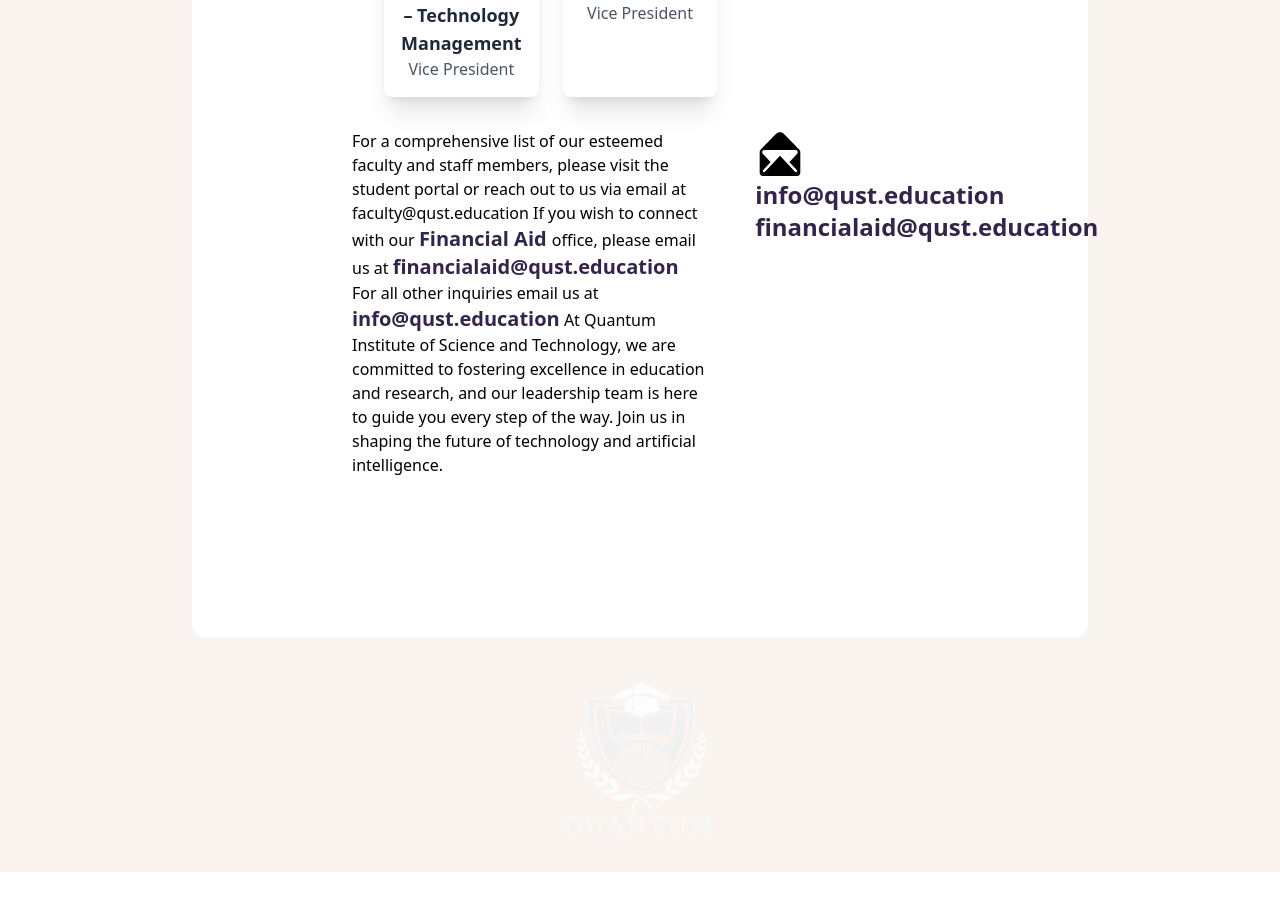
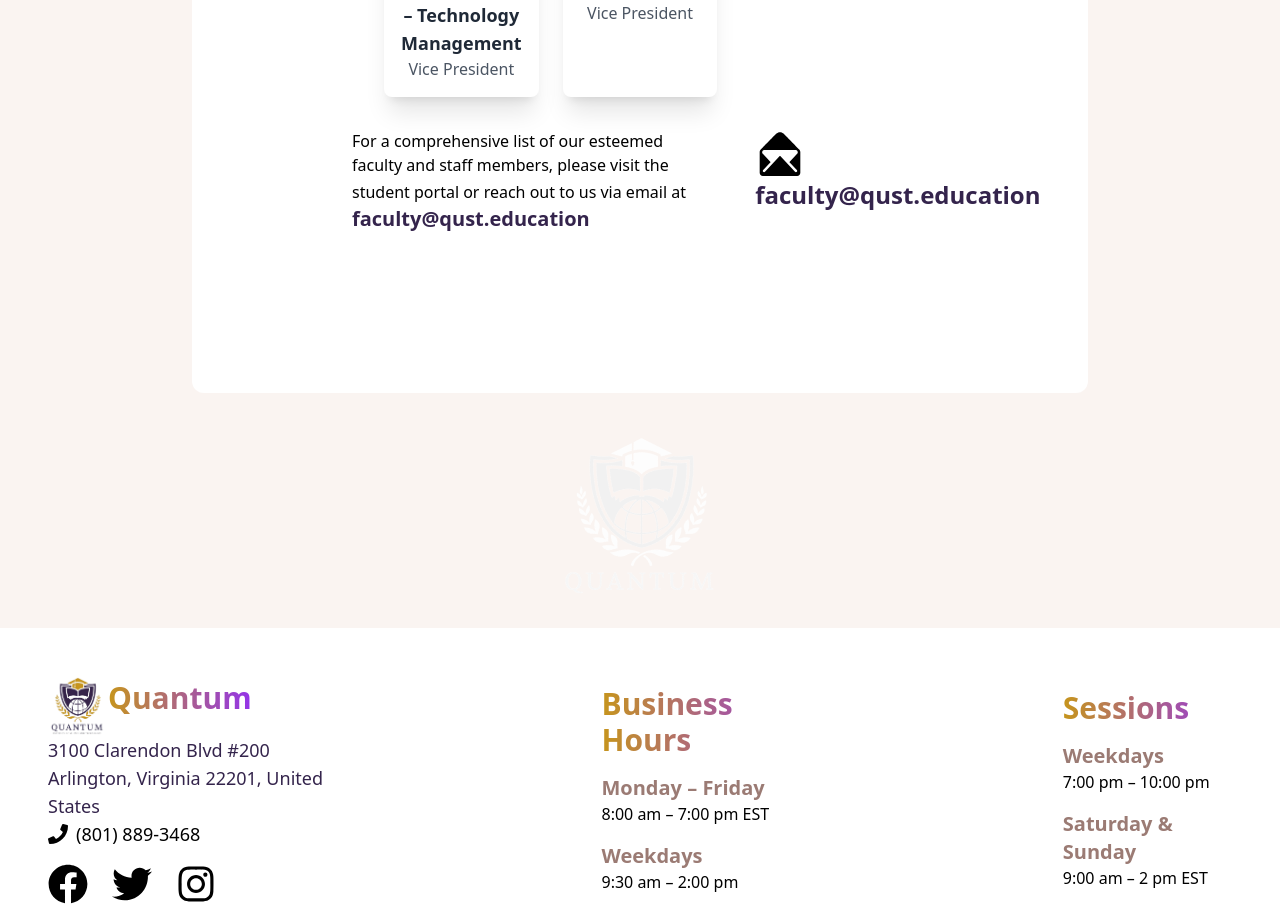
Before and after one commit to shejanNizam/quantum-education, a Next.js app: page /about-us/leadership-staff in a window 1280 px wide. Shown: the part 1224-2144 px from the top of the page. Built offline with nearby package versions, Linux system fonts and the light colour scheme.

Commit message:
add some changes

```diff
--- a/src/app/about-us/leadership-staff/page.js
+++ b/src/app/about-us/leadership-staff/page.js
@@ -85,33 +85,15 @@ export default function LeadershipStaffPage() {
           <p className=" w-[70%] ">
             For a comprehensive list of our esteemed faculty and staff members,
             please visit the student portal or reach out to us via email at
-            faculty@qust.education If you wish to connect with our{" "}
             <span className="font-bold text-xl text-primary">
-              {" "}
-              Financial Aid{" "}
+              {"  "} faculty@qust.education
             </span>
-            office, please email us at{" "}
-            <span className="font-bold text-xl text-primary">
-              financialaid@qust.education
-            </span>{" "}
-            <br />
-            For all other inquiries email us at{" "}
-            <span className="font-bold text-xl text-primary">
-              info@qust.education
-            </span>{" "}
-            At Quantum Institute of Science and Technology, we are committed to
-            fostering excellence in education and research, and our leadership
-            team is here to guide you every step of the way. Join us in shaping
-            the future of technology and artificial intelligence.
           </p>
           <div className=" w-[30%] ">
             <IoIosMailOpen className="w-[50px] h-[50px]" />
 
             <p className="text-2xl text-primary font-bold ">
-              info@qust.education
-            </p>
-            <p className="text-2xl text-primary font-bold ">
-              financialaid@qust.education
+              faculty@qust.education
             </p>
           </div>
         </div>
--- a/src/app/academics/workforce-accelerator/fintech/page.js
+++ b/src/app/academics/workforce-accelerator/fintech/page.js
@@ -1,5 +1,5 @@
 import WorkforceAcceleratorComp from "@/lib/WorkforceAcceleratorComp";
-import FINTECH_IMG from "../../../../assets/academics/workforce-accelerator/quantum_fintech_img.webp";
+import FINTECH_IMG from "../../../../assets/news_events/news_img.png";
 
 import { getMetadata } from "@/lib/utils";
 export async function generateMetadata() {
--- a/src/app/contact/page.jsx
+++ b/src/app/contact/page.jsx
@@ -1,13 +1,15 @@
+"use client";
+
 import Image from "next/image";
 
 import ContactFormComp from "@/lib/ContactFormComp";
 import { FaEnvelope, FaMapMarkerAlt, FaPhone } from "react-icons/fa";
 import CONTACT_IMAGE from "../../assets/about_us/contact_img.webp";
 
-import { getMetadata } from "@/lib/utils";
-export async function generateMetadata() {
-  return getMetadata({ title: "Contact - Quantum Institute" });
-}
+// import { getMetadata } from "@/lib/utils";
+// export async function generateMetadata() {
+//   return getMetadata({ title: "Contact - Quantum Institute" });
+// }
 
 export default function ContactPage() {
   return (
@@ -27,7 +29,12 @@ export default function ContactPage() {
 
         <div className="grid grid-cols-1 md:grid-cols-3 gap-8 p-8 bg-gray-50 my-12">
           {/* Address Section */}
-          <div className="flex items-center gap-4">
+          <a
+            href="https://www.google.com/maps/search/?api=1&query=3100+Clarendon+Blvd,+%23200+Arlington,+VA"
+            target="_blank"
+            rel="noopener noreferrer"
+            className="flex items-center gap-4"
+          >
             <div className="w-16 h-16 flex items-center justify-center bg-primary/80 hover:bg-primary text-white rounded-3xl">
               <FaMapMarkerAlt className="text-2xl" />
             </div>
@@ -37,10 +44,13 @@ export default function ContactPage() {
                 3100 Clarendon Blvd, #200 Arlington, VA
               </p>
             </div>
-          </div>
+          </a>
 
           {/* Email Section */}
-          <div className="flex items-center gap-4">
+          {/* <a
+            href="mailto:info@qust.education"
+            className="flex items-center gap-4"
+          >
             <div className="w-16 h-16 flex items-center justify-center bg-primary/80 hover:bg-primary text-white rounded-3xl">
               <FaEnvelope className="text-2xl" />
             </div>
@@ -48,10 +58,26 @@ export default function ContactPage() {
               <h3 className="customSubHeading">Email us</h3>
               <p className="text-sm text-gray-600">info@qust.education</p>
             </div>
-          </div>
+          </a> */}
+
+          <a
+            href="mailto:info@qust.education"
+            onClick={(e) => {
+              window.location.href = "mailto:info@qust.education";
+            }}
+            className="flex items-center gap-4"
+          >
+            <div className="w-16 h-16 flex items-center justify-center bg-primary/80 hover:bg-primary text-white rounded-3xl">
+              <FaEnvelope className="text-2xl" />
+            </div>
+            <div>
+              <h3 className="customSubHeading">Email us</h3>
+              <p className="text-sm text-gray-600">info@qust.education</p>
+            </div>
+          </a>
 
           {/* Phone Section */}
-          <div className="flex items-center gap-4">
+          <a href="tel:801-889-3468" className="flex items-center gap-4">
             <div className="w-16 h-16 flex items-center justify-center bg-primary/80 hover:bg-primary text-white rounded-3xl">
               <FaPhone className="text-2xl" />
             </div>
@@ -59,7 +85,7 @@ export default function ContactPage() {
               <h3 className="customSubHeading">Call us</h3>
               <p className="text-sm text-gray-600">801-889-3468</p>
             </div>
-          </div>
+          </a>
         </div>
       </div>
     </>
--- a/src/components/Footer.js
+++ b/src/components/Footer.js
@@ -135,7 +135,7 @@ export default function Footer() {
             >
               {/* Social Media Icons */}
               <motion.a
-                href="https://facebook.com"
+                href="https://www.facebook.com/quantum.uni"
                 target="_blank"
                 rel="noopener noreferrer"
                 className="hover:text-primary"
@@ -161,7 +161,7 @@ export default function Footer() {
                 <FaTwitter className="w-10 h-10" />
               </motion.a>
               <motion.a
-                href="https://instagram.com"
+                href="https://www.instagram.com/quantum.uni/#"
                 target="_blank"
                 rel="noopener noreferrer"
                 className="hover:text-primary"
--- a/src/lib/ContactFormComp.js
+++ b/src/lib/ContactFormComp.js
@@ -25,14 +25,14 @@ export default function ContactFormComp() {
               <FaLinkedin className="w-16 h-16 hover:text-primary" />
             </Link>
             <Link
-              href="https://instagram.com"
+              href="https://www.instagram.com/quantum.uni/#"
               target="_blank"
               rel="noopener noreferrer"
             >
               <FaInstagram className="w-16 h-16 hover:text-primary" />
             </Link>
             <Link
-              href="https://facebook.com"
+              href="https://www.facebook.com/quantum.uni"
               target="_blank"
               rel="noopener noreferrer"
             >
--- a/src/lib/ContactUsComp.js
+++ b/src/lib/ContactUsComp.js
@@ -30,12 +30,14 @@ export default function ContactUsComp({ heading }) {
           </div>
 
           {/* Right Section */}
+          <a href="mailto:info@qust.education">
             <div className="flex flex-col items-center justify-center text-center">
               <FaEnvelope className="text-6xl text-primary mb-4" />
               <p className="text-2xl font-bold text-gray-800">
                 info@qust.education
               </p>
             </div>
+          </a>
         </div>
       </div>
     </>
```
Also changed, not shown: src/lib/ProfessionalStudiesComp.js. Lines whose indentation alone changed are shown as unchanged.
